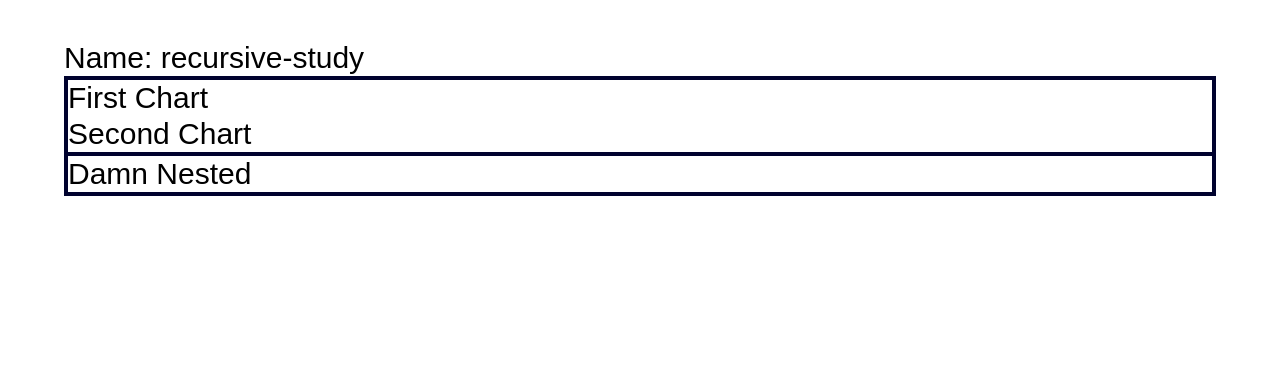
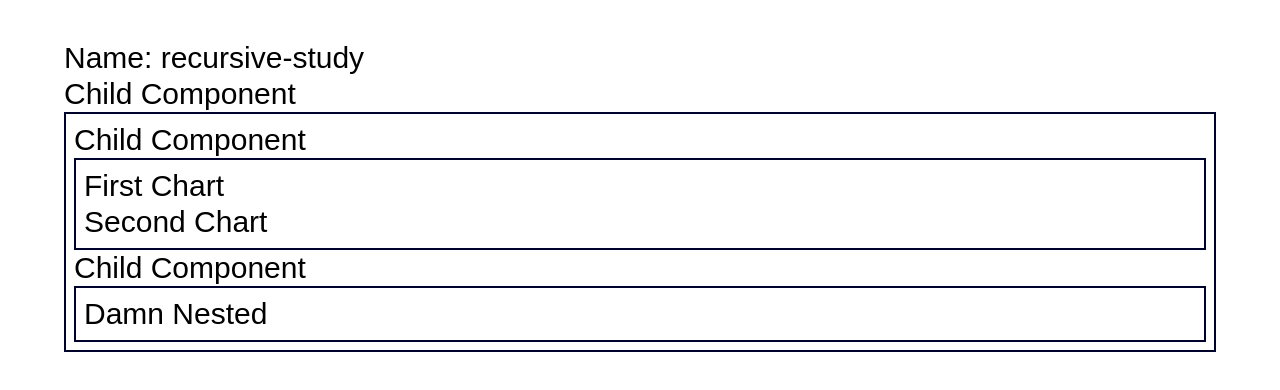
Before and after one commit to LeoRosse/about-recursion, a React app: page / in a window 1280 px wide. Shown: the top 390 px of the page. Built offline with nearby package versions, Linux system fonts and the light colour scheme.

Commit message:
Configure store

```diff
--- a/src/App.tsx
+++ b/src/App.tsx
@@ -1,14 +1,19 @@
 import React from "react";
 import ReactDOM from "react-dom";
+import { Provider } from "react-redux";
+
 import { RecursiveComponent } from "./components/recursive-component";
 
 import "./index.scss";
 import { payload } from "./payload";
+import { store } from "./store/store";
 
 const App = () => (
-  <div className="mt-10 text-3xl mx-auto max-w-6xl">
-    <div>Name: recursive-study</div>
-    <RecursiveComponent containers={payload.containers} />
-  </div>
+  <Provider store={store}>
+    <div className="mt-10 text-3xl mx-auto max-w-6xl">
+      <div>Name: recursive-study</div>
+      <RecursiveComponent containers={payload.containers} />
+    </div>
+  </Provider>
 );
 ReactDOM.render(<App />, document.getElementById("app"));
--- a/src/components/charts/damn-nested.tsx
+++ b/src/components/charts/damn-nested.tsx
@@ -1,11 +1,15 @@
 import * as React from "react";
+import { useDispatch } from "react-redux";
+import { useAppSelector } from "../../store/hooks";
+import { setDataTest } from "../../store/slices";
 
 const DamnNested: React.FC = () => {
-  const [test, setTest] = React.useState<boolean>(false);
+  const dispatch = useDispatch();
+  const test = useAppSelector((state) => state.data.test);
 
   React.useEffect(() => {
     setTimeout(() => {
-      setTest(true);
+      dispatch(setDataTest({ test: true }));
     }, 3000);
   }, []);
 
--- /dev/null
+++ b/src/components/child-component.tsx
@@ -0,0 +1,11 @@
+import * as React from "react";
+import { useAppSelector } from "../store/hooks";
+
+const ChildComponent: React.FC = () => {
+  const test = useAppSelector((state) => state.data.test);
+
+  window.console.log(test, "[LOG] child component");
+  return <div>Child Component</div>;
+};
+
+export { ChildComponent };
--- a/src/components/recursive-component.tsx
+++ b/src/components/recursive-component.tsx
@@ -3,6 +3,7 @@ import { Container } from "../types";
 import { Chart } from "../types/chart";
 import { isContainer } from "../types/is-container";
 import { chartsMap } from "./charts/charts-map";
+import { ChildComponent } from "./child-component";
 
 interface RecursiveComponentProps {
   containers: Container[];
@@ -16,8 +17,14 @@ const RecursiveComponent: React.FC<RecursiveComponentProps> = ({
     if (isContainer(container)) {
       window.console.log("[LOG]: is container");
       return (
-        <div key={container.containerInfo.id} className="border-2 border-black">
-          {container.containerInfo.children?.map((child: Container | Chart) => {
+        <>
+          <ChildComponent />
+          <div
+            key={container.containerInfo.id}
+            className="border-2 border-black p-2"
+          >
+            {container.containerInfo.children?.map(
+              (child: Container | Chart) => {
                 window.console.log("[LOG]: is child");
                 return (
                   <div
@@ -30,8 +37,10 @@ const RecursiveComponent: React.FC<RecursiveComponentProps> = ({
                     {createComponent(child)}
                   </div>
                 );
-          })}
+              }
+            )}
           </div>
+        </>
       );
     }
     return (
--- /dev/null
+++ b/src/store/hooks.ts
@@ -0,0 +1,6 @@
+import { TypedUseSelectorHook, useDispatch, useSelector } from "react-redux";
+import { AppDispatch, RootState } from "./store";
+
+// Use throughout your app instead of plain `useDispatch` and `useSelector`
+export const useAppDispatch = () => useDispatch<AppDispatch>();
+export const useAppSelector: TypedUseSelectorHook<RootState> = useSelector;
--- /dev/null
+++ b/src/store/slices/data-slice.ts
@@ -0,0 +1,21 @@
+import { createSlice, PayloadAction } from "@reduxjs/toolkit";
+
+export interface DataSliceState {
+  test: boolean | undefined; // Profiles
+}
+
+const initialState: DataSliceState = { test: undefined };
+
+export const dataSlice = createSlice({
+  name: "data",
+  initialState,
+  reducers: {
+    setDataTest: (state, action: PayloadAction<{ test: boolean }>) => {
+      state.test = action.payload.test;
+    },
+  },
+});
+
+export const { setDataTest } = dataSlice.actions;
+
+export const dataSliceReducer = dataSlice.reducer;
--- /dev/null
+++ b/src/store/slices/index.ts
@@ -0,0 +1 @@
+export * from "./data-slice";
--- /dev/null
+++ b/src/store/store.ts
@@ -0,0 +1,15 @@
+import { combineReducers, configureStore } from "@reduxjs/toolkit";
+import { dataSlice } from "./slices";
+
+const rootReducer = combineReducers({
+  data: dataSlice.reducer,
+});
+
+const store = configureStore({
+  reducer: rootReducer,
+});
+
+export type RootState = ReturnType<typeof rootReducer>;
+export type AppDispatch = typeof store.dispatch;
+
+export { store };
```
Also changed, not shown: package.json (+5 -3 lines), 1 other file (tests, documents, lock files or other folders). Lines whose indentation alone changed are shown as unchanged.
